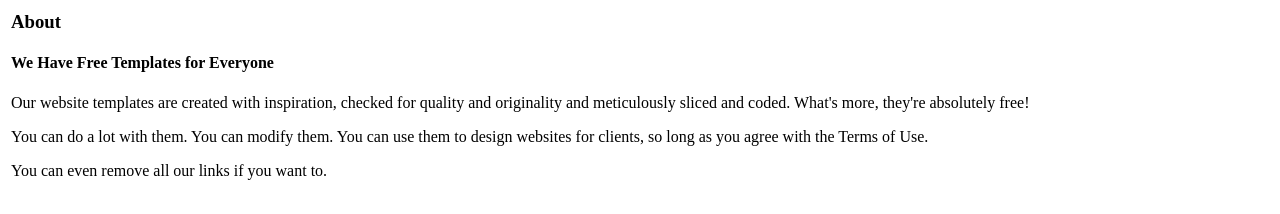
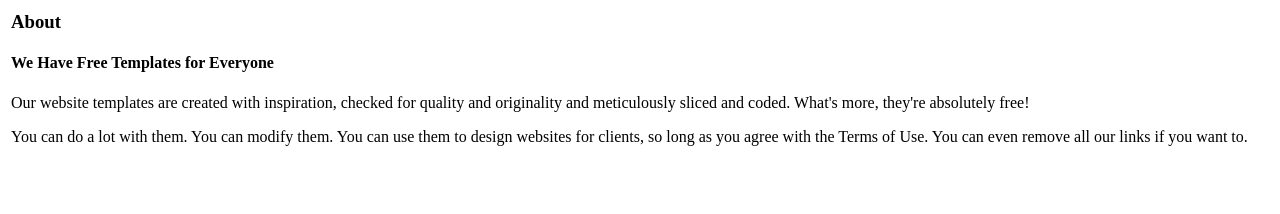
Before and after one commit to Nallathambi81/Senior-SQL-Developer, a plain HTML site: page index.html in a window 1280 px wide. Drawn offline with Linux system fonts and the light colour scheme.

Commit message:
Update index.html

```diff
--- a/index.html
+++ b/index.html
@@ -2,5 +2,4 @@
   <table border="0"><tr><td><p><h3>About</h3></p><p>
 <h4>We Have Free Templates for Everyone</h4></p><p>
 Our website templates are created with inspiration, checked for quality and originality and meticulously sliced and coded. What's more, they're absolutely free! </p><p>
-You can do a lot with them. You can modify them. You can use them to design websites for clients, so long as you agree with the Terms of Use.</p><p>
-    You can even remove all our links if you want to. </p></td></tr></table></body></html>
+You can do a lot with them. You can modify them. You can use them to design websites for clients, so long as you agree with the Terms of Use.  You can even remove all our links if you want to. </p></td></tr></table></body></html>
```
